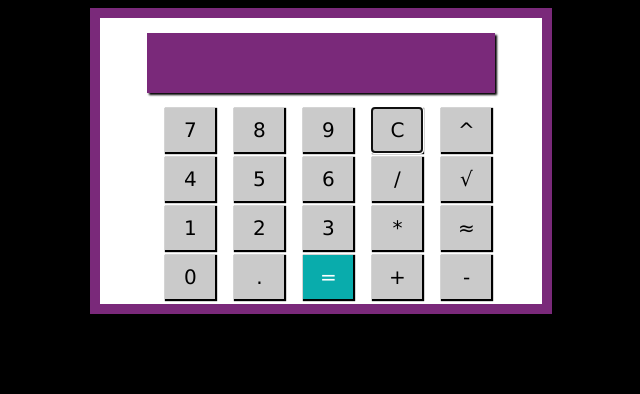
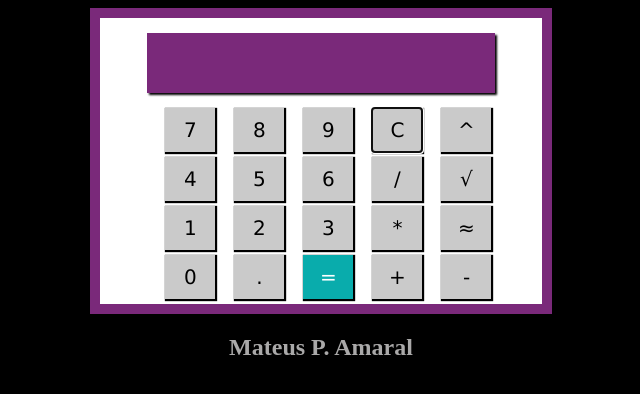
Before and after one commit to omateusamaral/CalculatorJS, a plain HTML site: page index.html in a window 1280 px wide. Shown: the whole page, without its empty margins (319-959 px from the left). Drawn offline with Linux system fonts and the light colour scheme.

Commit message:
Calculator Style

```diff
--- a/style.css
+++ b/style.css
@@ -57,3 +57,7 @@
         color: #fff;
         font-size: 20pt;
     }
+    h2{
+        color: #aaa9a9;
+        text-align: center;
+    }
```
